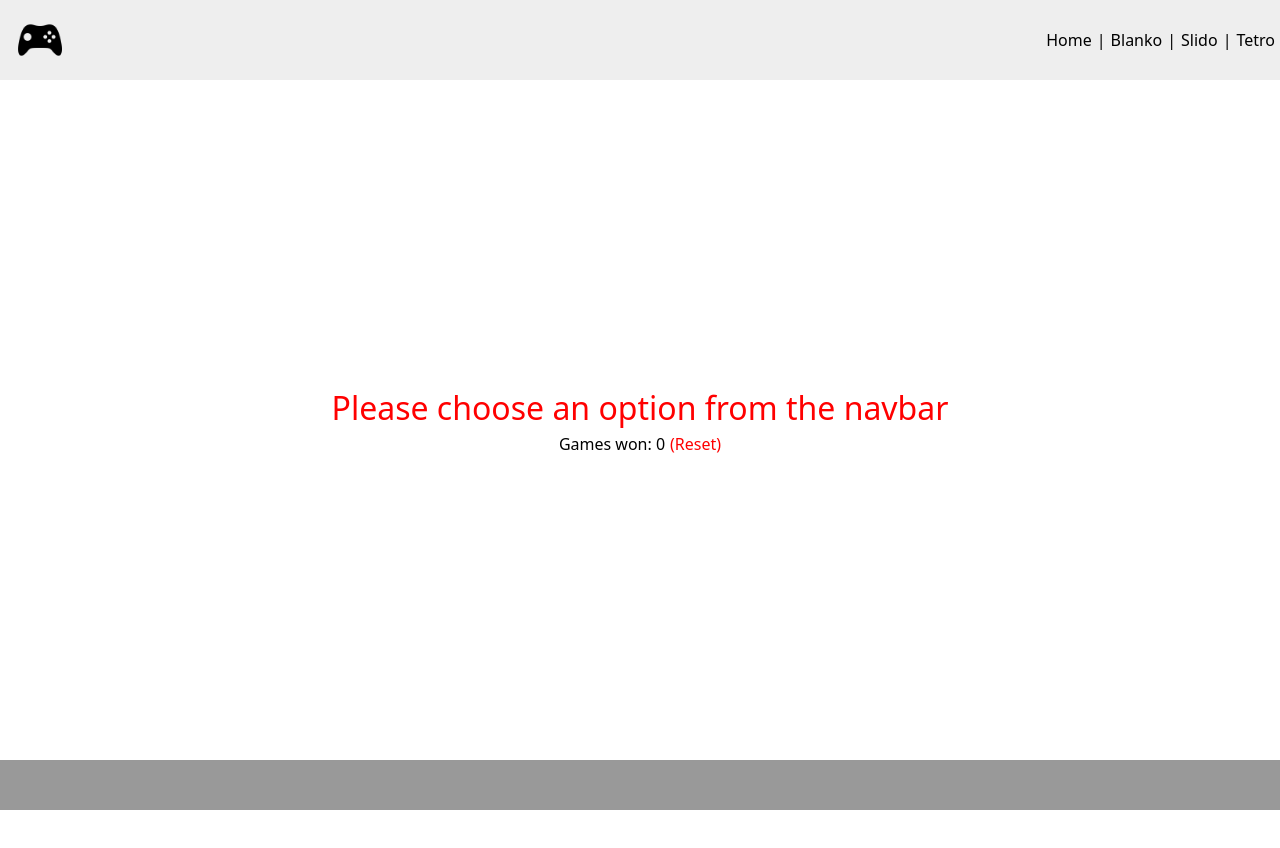
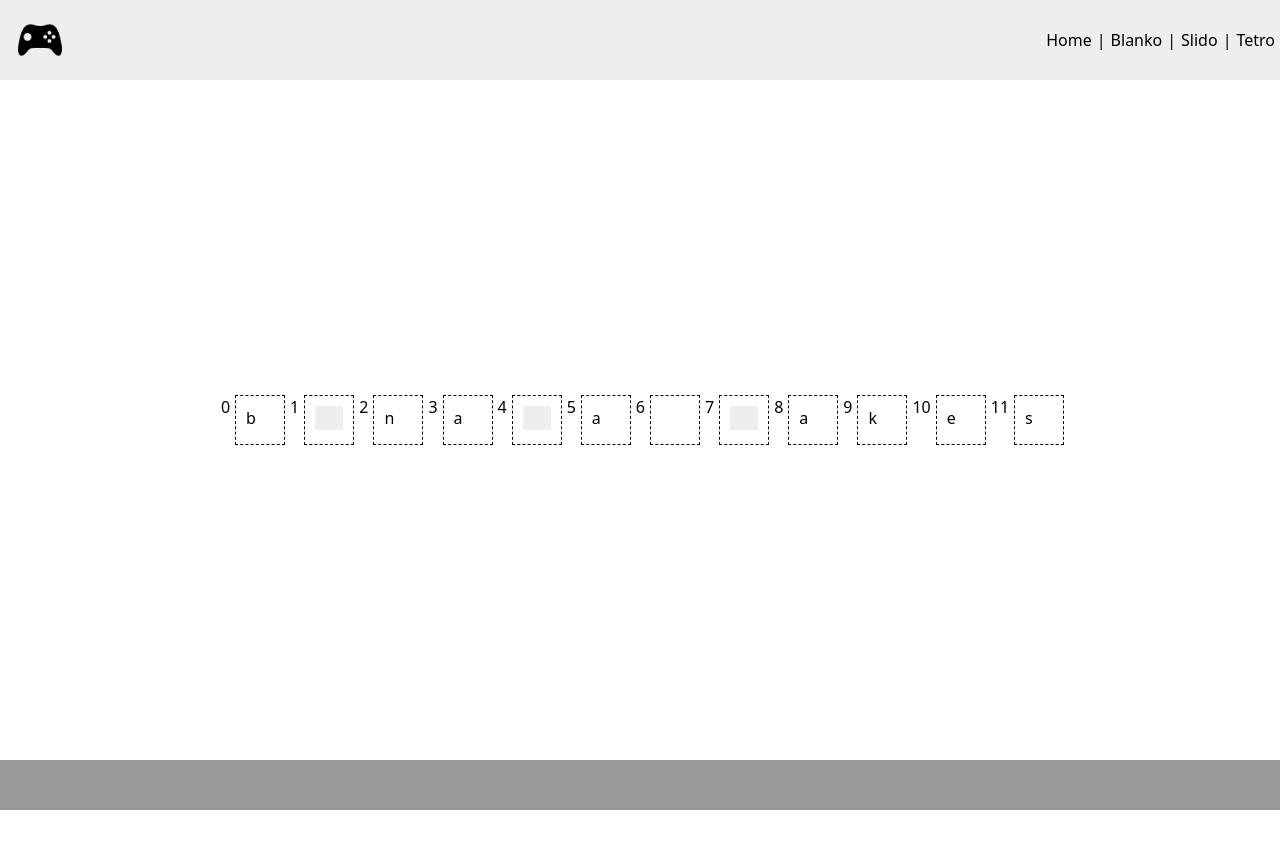
Before and after one commit to JashPopat/JSGames, a React (Vite) app in the folder Game1/: page /blanko in a window 1280 px wide. Shown: the top 848 px of the page. Built offline with nearby package versions, Linux system fonts and the light colour scheme; no server answers.

Commit message:
blanko dev ongoing

```diff
--- a/Game1/src/App.jsx
+++ b/Game1/src/App.jsx
@@ -3,6 +3,7 @@ import { BrowserRouter, Route, Routes } from "react-router-dom";
 import Dashboard from "./dashboard";
 import Header from "./header";
 import Footer from "./footer";
+import Blanko from "./blanko"
 import './styles.css'
 
 function App() {
@@ -13,7 +14,7 @@ function App() {
           <Header/>
           <Routes>
             <Route path="/" element={<Dashboard/>} />
-            <Route path="/blanko" element={<Dashboard/>} />
+            <Route path="/blanko" element={<Blanko/>} />
             <Route path="/slido" element={<Dashboard/>} />
             <Route path="/tetro" element={<Dashboard/>} />
           </Routes>
--- /dev/null
+++ b/Game1/src/blanko.jsx
@@ -0,0 +1,48 @@
+import React, { useState } from "react";
+
+function Blanko() {
+  const [gameData] = useState(() => {
+    const strs = [
+      "the fat cats",
+      "larger frogs",
+      "banana cakes",
+      "unsw vs usyd",
+      "french toast",
+      "hawaii pizza",
+      "barack obama",
+    ];
+
+    const randomIndex = Math.floor(Math.random() * strs.length);
+    const strng = strs[randomIndex].toString();
+    const sMap = strng.split("");
+
+    const indices = new Set();
+
+    while (indices.size < 3) {
+      const r = Math.floor(Math.random() * sMap.length);
+      indices.add(r);
+    }
+
+    return { sMap, indices };
+  });
+
+  const { sMap, indices } = gameData;
+  console.log(indices)
+
+  return (
+    <div className="mainDiv">
+      <div className="grid">
+        {sMap.map((ch, i) => (
+          <>
+            <span className="numbers">{i}</span>
+            <div key={i} className="letter">
+              {indices.has(i) ? <input type="text" className="letterInput" maxLength={1}/> : ch}
+            </div>
+          </>
+        ))}
+      </div>
+    </div>
+  );
+}
+
+export default Blanko;
--- a/Game1/src/dashboard.jsx
+++ b/Game1/src/dashboard.jsx
@@ -1,6 +1,6 @@
 import {useState, useEffect, react} from "react"
 
-function dashboard () {
+function Dashboard () {
     const [gamesWon, setGamesWon] = useState(0)
 
     // Fetch initial score from API
@@ -37,7 +37,7 @@ function dashboard () {
     }
 
     return (
-        <div className="dashboardDiv">
+        <div className="mainDiv">
             <h1 className = 'dashboardText'>Please choose an option from the navbar</h1>
             <div className="gamesSpan">
                 <h1 className = ''>Games won: {gamesWon}</h1>
@@ -48,4 +48,4 @@ function dashboard () {
 
 }
 
-export default dashboard;
+export default Dashboard;
--- a/Game1/src/header.jsx
+++ b/Game1/src/header.jsx
@@ -1,7 +1,7 @@
 import gameImage from './assets/game.png';
 import { Link } from "react-router-dom";
 
-function header () {
+function Header () {
     return (
         <>
             <div className="w-full header align-center">
@@ -25,4 +25,4 @@ function header () {
     )
 }
 
-export default header;
+export default Header;
--- a/Game1/src/styles.css
+++ b/Game1/src/styles.css
@@ -57,7 +57,7 @@ span h1 {
     margin: 0 5px 0 5px;
 }
 
-.dashboardDiv {
+.mainDiv {
     height: 85vh;
     align-content: center;
 }
@@ -79,3 +79,26 @@ span h1 {
 .resetbtn {
     color: red;
 }
+
+.grid {
+    display: flex;
+    justify-content: center;
+
+}
+
+.letter {
+    height: 50px;
+    width: 50px;
+    border: dashed 1px;
+    padding: 10px;
+}
+
+.numbers {
+    margin: 0 5px;
+}
+
+.letterInput {
+    background:#eeeeee;
+    width: 100%;
+    text-align: center;
+}
```
